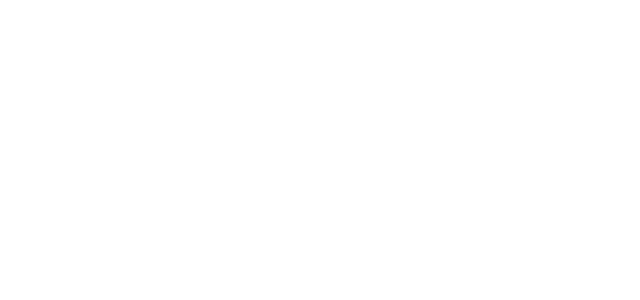
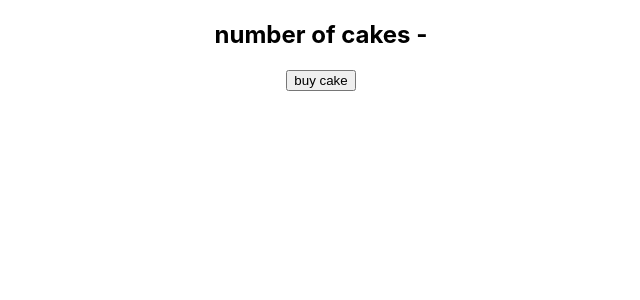
Before and after one commit to samamoazemi/React-Redux-Demo, a React (Create React App) app: page / in a window 1280 px wide. Shown: the top 300 px of the page, without its empty margins (319-959 px from the left). Built offline with nearby package versions, Linux system fonts and the light colour scheme.

Commit message:
Create store in react

```diff
--- a/src/App.js
+++ b/src/App.js
@@ -1,11 +1,15 @@
-
 import './App.css';
+import { Provider } from "react-redux";
+import CakeContainer from "./components/CakeContainer";
+import store from './redux/store';
 
 function App() {
   return (
-    <div className="App">
-
-    </div>
+    <Provider store={store}>
+      <div className="App">
+        <CakeContainer/>
+      </div>
+    </Provider>
   );
 }
 
--- /dev/null
+++ b/src/redux/store.js
@@ -0,0 +1,6 @@
+import { createStore } from "redux";
+import cakeReducer from "./cake/cakeReducer";
+
+const store = createStore(cakeReducer);
+
+export default store;
```
